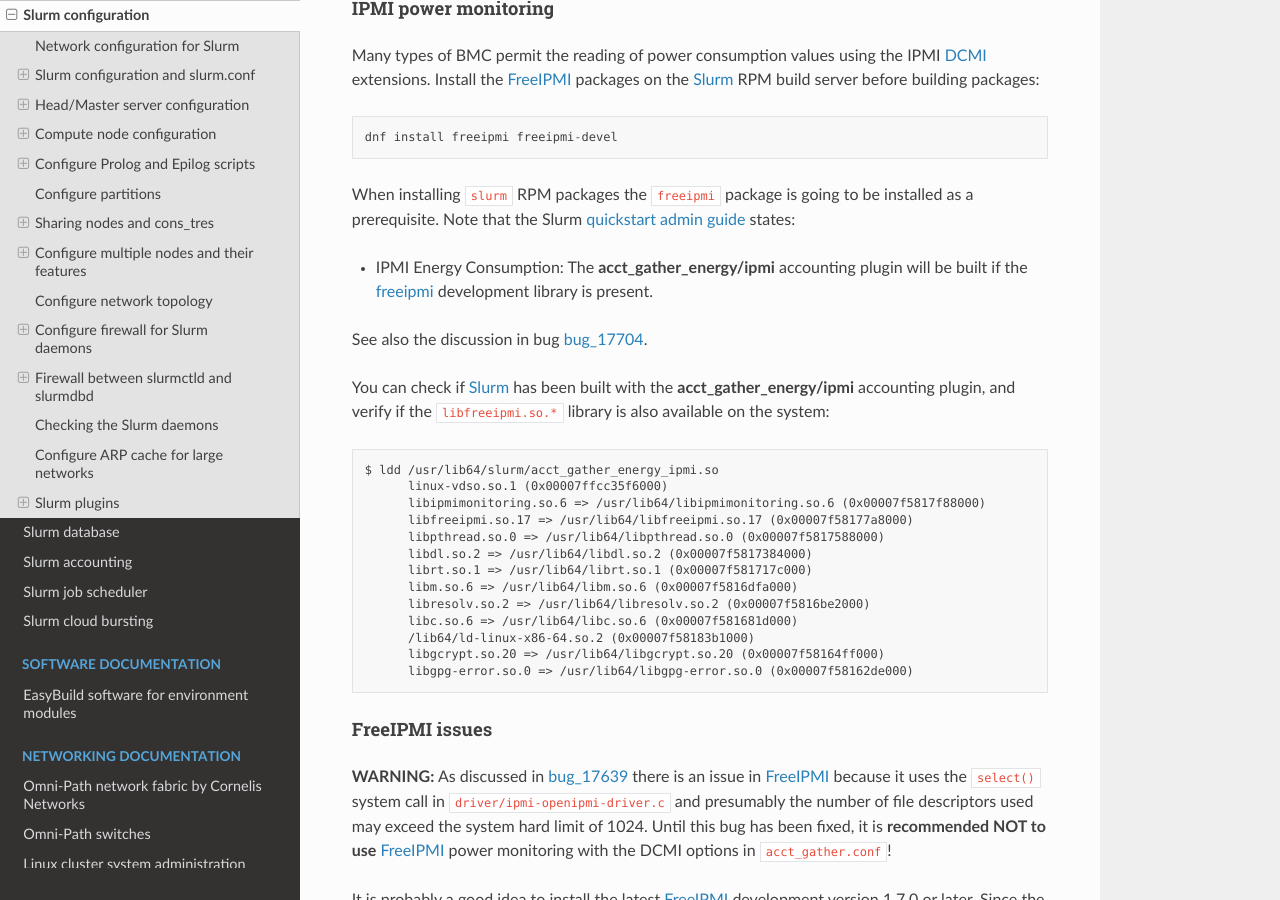
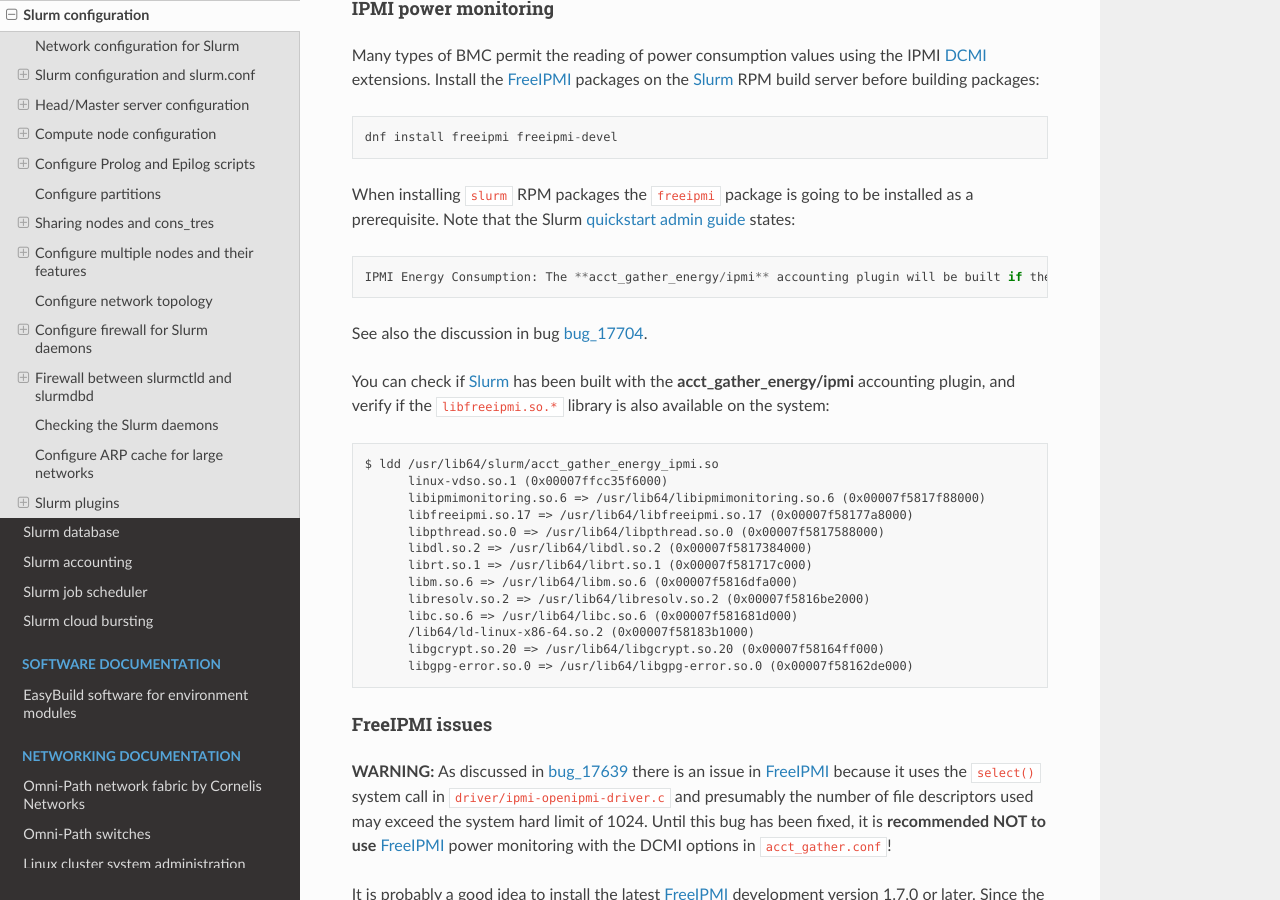
Before and after one commit to OleHolmNielsen/Niflheim_system, a Sphinx documentation site: the page built from docs/Slurm_configuration.rst, in a window 1280 px wide and 900 px high, scrolled down 17329 px. Built offline with Sphinx 7.4.7 and the Read the Docs theme 2.0.0, drawn with Linux system fonts in a browser that asks for light colours.

Commit message:
Minor edit

```diff
--- a/docs/Slurm_configuration.rst
+++ b/docs/Slurm_configuration.rst
@@ -699,9 +699,9 @@
   dnf install freeipmi freeipmi-devel
 
 When installing ``slurm`` RPM packages the ``freeipmi`` package is going to be installed as a prerequisite.
-Note that the Slurm `quickstart admin guide <https://slurm.schedmd.com/quickstart_admin.html>`_ states:
-
-* IPMI Energy Consumption: The **acct_gather_energy/ipmi** accounting plugin will be built if the freeipmi_ development library is present.
+Note that the Slurm `quickstart admin guide <https://slurm.schedmd.com/quickstart_admin.html>`_ states::
+
+  IPMI Energy Consumption: The **acct_gather_energy/ipmi** accounting plugin will be built if the freeipmi_ development library is present.
 
 See also the discussion in bug bug_17704_.
 
```
Also changed, not shown: other parts of docs/Slurm_configuration.rst (+2 -1 lines).
